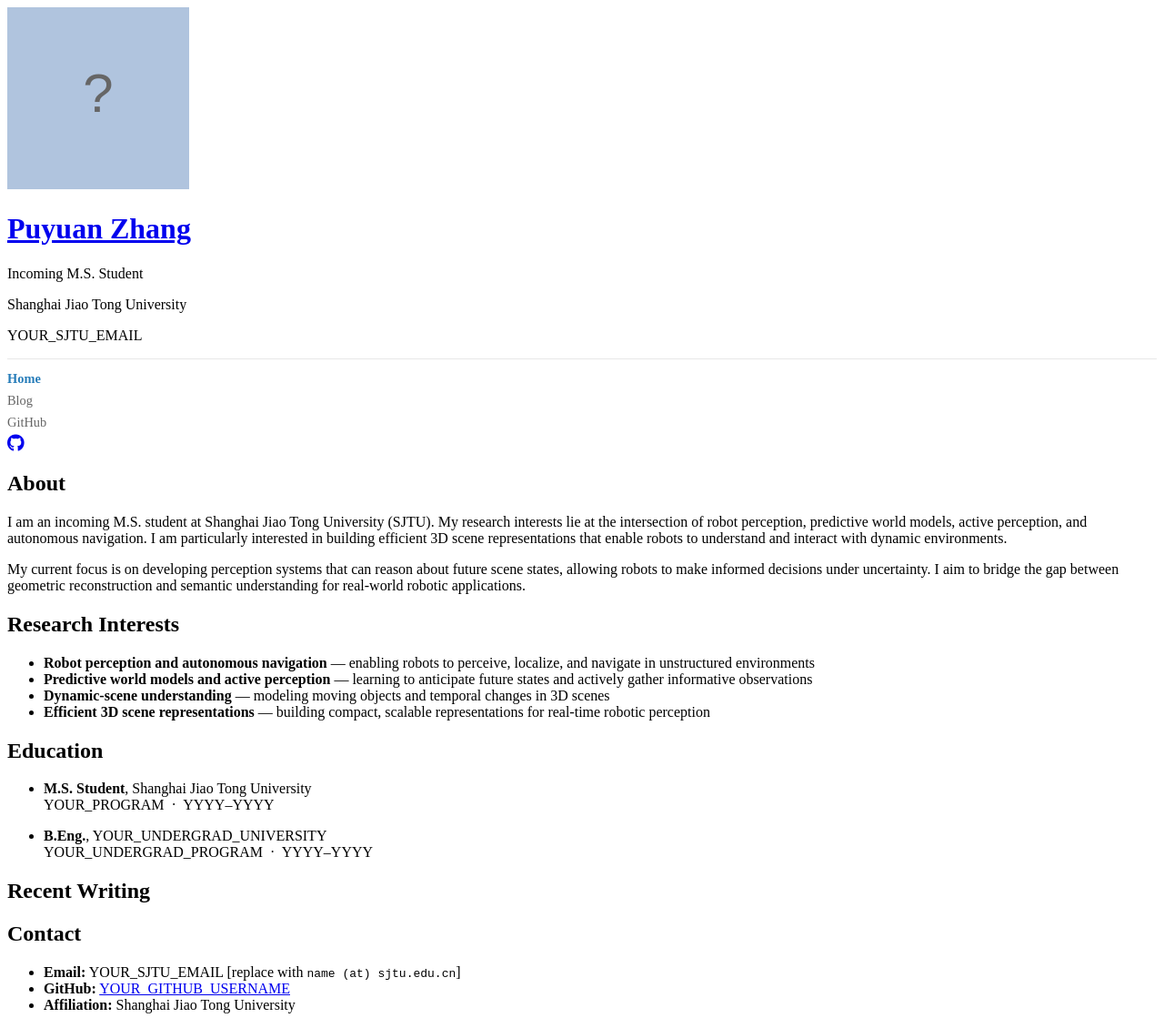
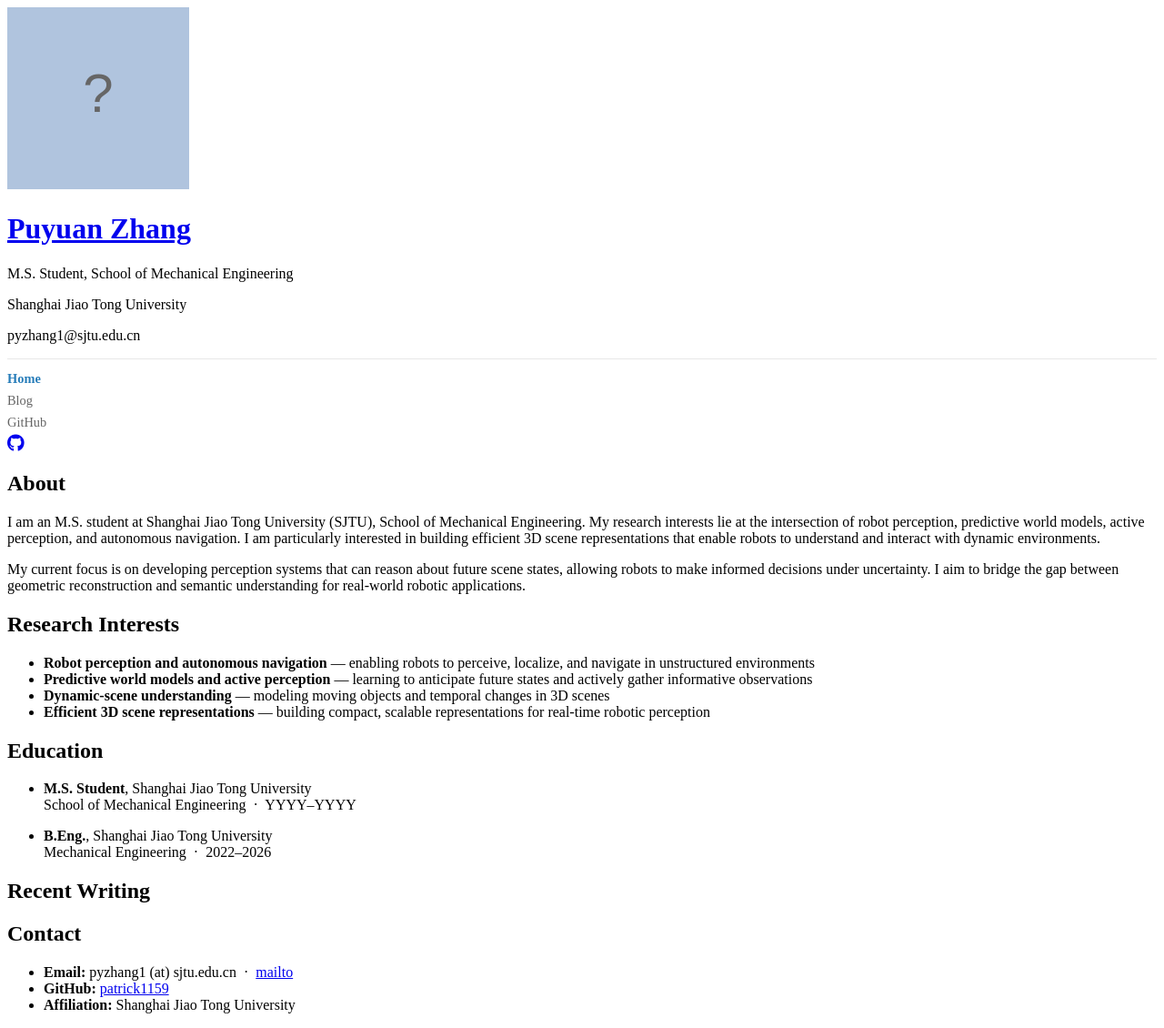
Before and after one commit to Patrick1159/patrick1159.github.io, a Jekyll site: the page built from index.md, in a window 1280 px wide. Shown: the whole page at 91% size. Built offline with Jekyll 4.4.1, drawn with Linux system fonts in a browser that asks for light colours; a style sheet for code colours, icons or effects is not loaded.

Commit message:
Update personal information with real details
- Set position: M.S. Student, School of Mechanical Engineering
- Set email: pyzhang1@sjtu.edu.cn
- Set GitHub: patrick1159
- Update education: B.Eng. SJTU ME 2022–2026
- Remove remaining placeholders

Co-Authored-By: Claude <noreply@anthropic.com>

```diff
--- a/_config.yml
+++ b/_config.yml
@@ -1,9 +1,9 @@
 title: "Puyuan Zhang"
-position: "Incoming M.S. Student"
+position: "M.S. Student, School of Mechanical Engineering"
 affiliation: "Shanghai Jiao Tong University"
-email: "YOUR_SJTU_EMAIL"
+email: "pyzhang1@sjtu.edu.cn"
 keywords: "Puyuan Zhang, robotics, perception, autonomous navigation, world models, 3D scene representation, Shanghai Jiao Tong University"
-description: "Puyuan Zhang — Incoming M.S. Student at Shanghai Jiao Tong University. Research interests in robot perception, predictive world models, active perception, and efficient 3D scene representations."
+description: "Puyuan Zhang — M.S. Student at Shanghai Jiao Tong University, School of Mechanical Engineering. Research interests in robot perception, predictive world models, active perception, and efficient 3D scene representations."
 
 url: "https://patrick1159.github.io"
 baseurl: ""
@@ -19,7 +19,7 @@ plugins:
 author: "Puyuan Zhang"
 
 # Links
-github_link: "https://github.com/YOUR_GITHUB_USERNAME"
+github_link: "https://github.com/patrick1159"
 cv_link: ""
 
 # Appearance
--- a/index.md
+++ b/index.md
@@ -5,7 +5,7 @@ title: "Puyuan Zhang"
 
 ## About
 
-I am an incoming M.S. student at Shanghai Jiao Tong University (SJTU). My research interests lie at the intersection of robot perception, predictive world models, active perception, and autonomous navigation. I am particularly interested in building efficient 3D scene representations that enable robots to understand and interact with dynamic environments.
+I am an M.S. student at Shanghai Jiao Tong University (SJTU), School of Mechanical Engineering. My research interests lie at the intersection of robot perception, predictive world models, active perception, and autonomous navigation. I am particularly interested in building efficient 3D scene representations that enable robots to understand and interact with dynamic environments.
 
 My current focus is on developing perception systems that can reason about future scene states, allowing robots to make informed decisions under uncertainty. I aim to bridge the gap between geometric reconstruction and semantic understanding for real-world robotic applications.
 
@@ -19,10 +19,10 @@ My current focus is on developing perception systems that can reason about futur
 ## Education
 
 - **M.S. Student**, Shanghai Jiao Tong University
-  YOUR_PROGRAM &nbsp;·&nbsp; YYYY–YYYY
+  School of Mechanical Engineering &nbsp;·&nbsp; YYYY–YYYY
 
-- **B.Eng.**, YOUR_UNDERGRAD_UNIVERSITY
-  YOUR_UNDERGRAD_PROGRAM &nbsp;·&nbsp; YYYY–YYYY
+- **B.Eng.**, Shanghai Jiao Tong University
+  Mechanical Engineering &nbsp;·&nbsp; 2022–2026
 
 ## Recent Writing
 
@@ -30,6 +30,6 @@ My current focus is on developing perception systems that can reason about futur
 
 ## Contact
 
-- **Email:** YOUR_SJTU_EMAIL [replace with `name (at) sjtu.edu.cn`]
-- **GitHub:** [YOUR_GITHUB_USERNAME](https://github.com/YOUR_GITHUB_USERNAME)
+- **Email:** pyzhang1 (at) sjtu.edu.cn &nbsp;·&nbsp; [mailto](mailto:pyzhang1@sjtu.edu.cn)
+- **GitHub:** [patrick1159](https://github.com/patrick1159)
 - **Affiliation:** Shanghai Jiao Tong University
```
